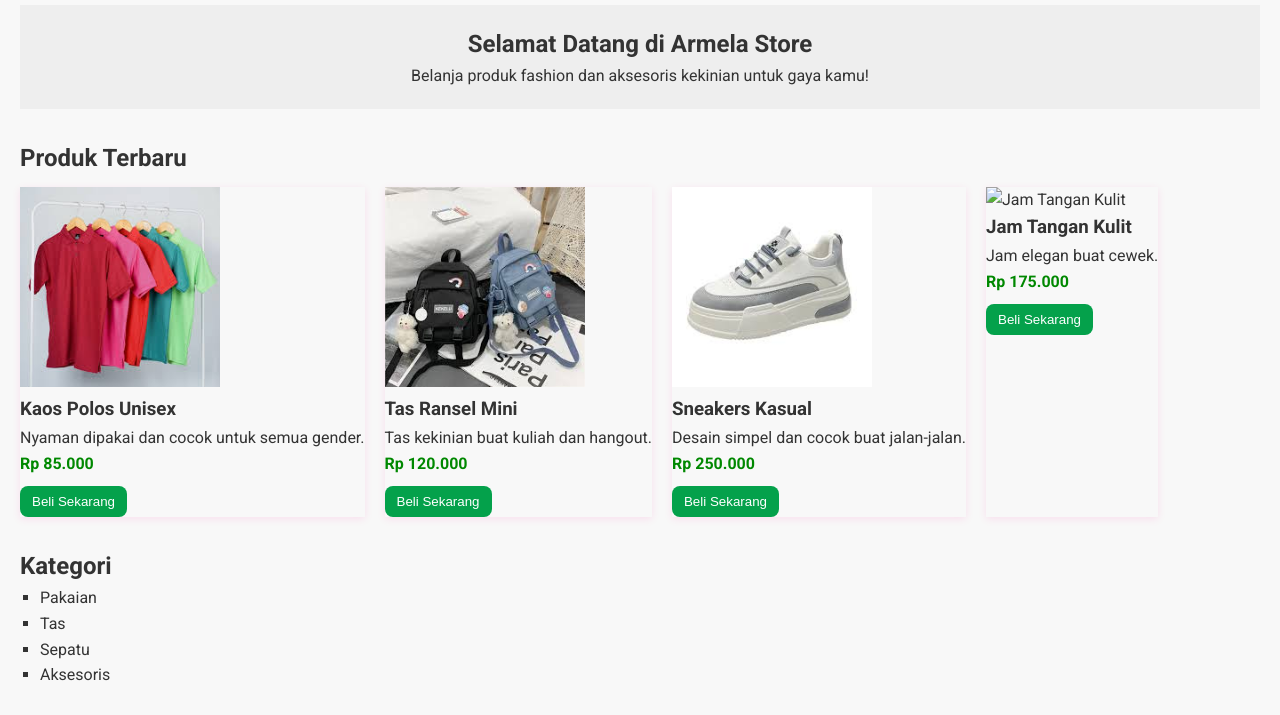
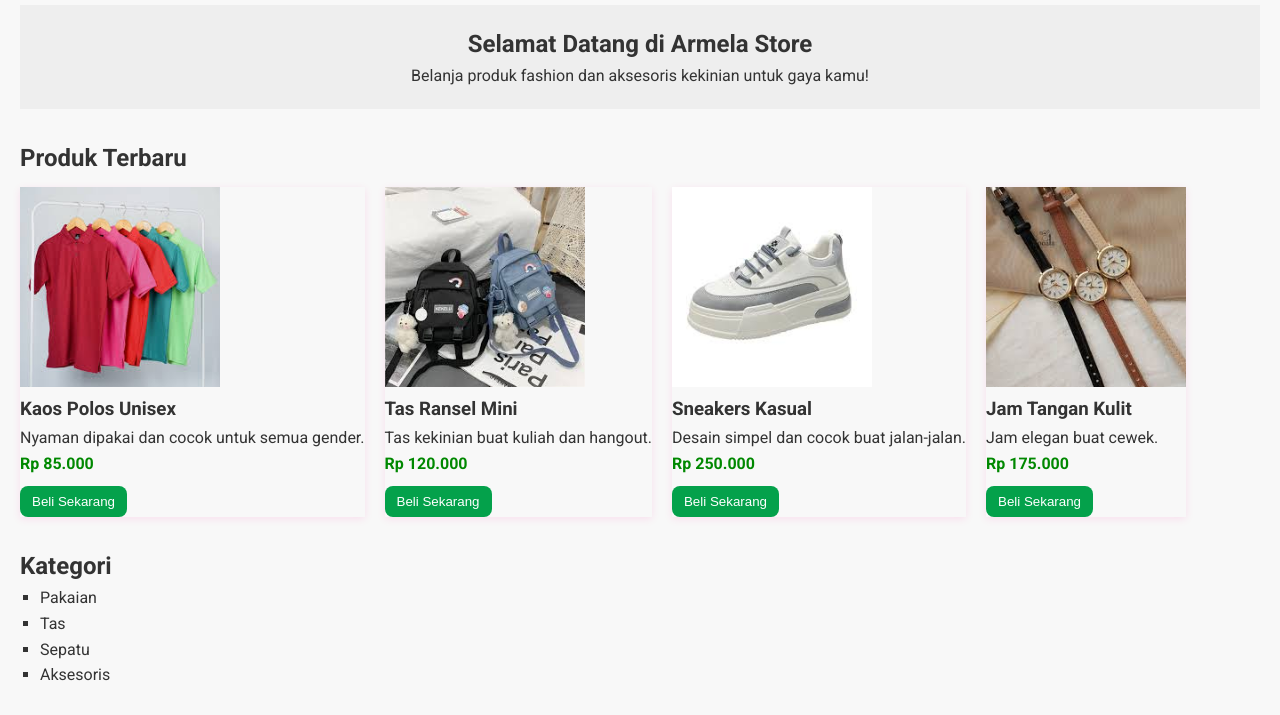
Before and after one commit to armelapriscilia/e-commerce-project-armela-prisciliia, a plain HTML site: page index.html in a window 1280 px wide. Shown: the part 79-794 px from the top of the page. Drawn offline with Linux system fonts and the light colour scheme; files whose address does not match are found by name.

Commit message:
Update index.html

```diff
--- a/index.html
+++ b/index.html
@@ -55,7 +55,7 @@
           <button class="beli-btn">Beli Sekarang</button>
         </article>
         <article class="produk">
-          <img src="Images/jam-tangan-kulit.jpeg" alt="Jam Tangan Kulit" width="200">
+          <img src="jam-tangan-kulit.jpeg" alt="Jam Tangan Kulit" width="200">
           <h3>Jam Tangan Kulit</h3>
           <p>Jam elegan buat cewek.</p>
           <p class="harga">Rp 175.000</p>
```
